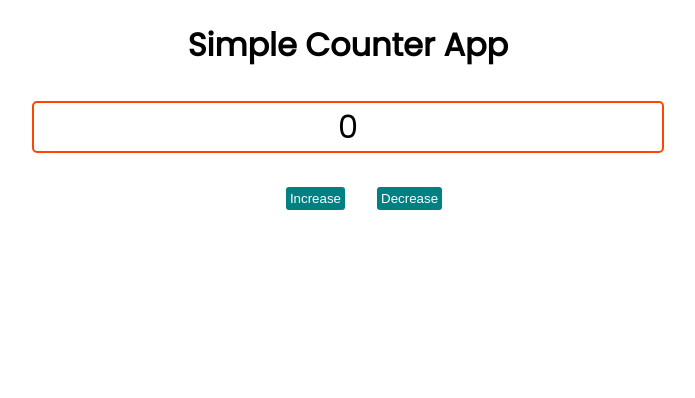
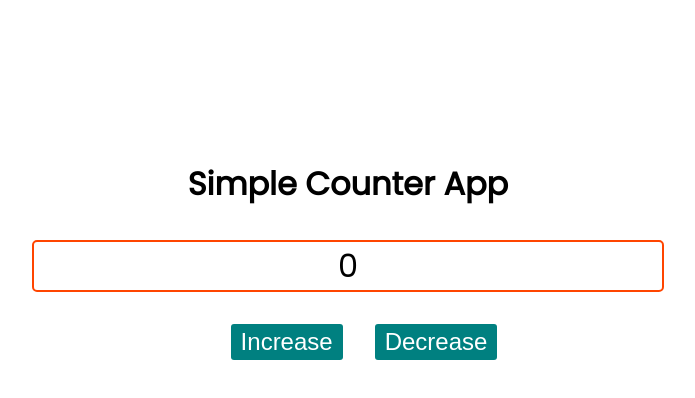
Before and after one commit to Roland-Sankara/react-app-with-cdn, a plain HTML site: page index.html in a window 1280 px wide. Shown: the whole page, without its empty margins (292-987 px from the left). Drawn offline with nearby package versions, Linux system fonts and the light colour scheme.

Commit message:
update css and readme file

```diff
--- a/index.css
+++ b/index.css
@@ -6,6 +6,7 @@ body{
 #root{
     width:50%;
     margin: auto;
+    margin-top: 10rem;
     text-align: center;
 }
 
@@ -20,6 +21,7 @@ button{
     border: none;
     background-color: teal;
     color:white;
-    padding: 4px;
+    padding: 4px 10px;
     border-radius: 3px;
+    font-size: 1.5rem;
 }
```
Also changed, not shown: 1 other file.
